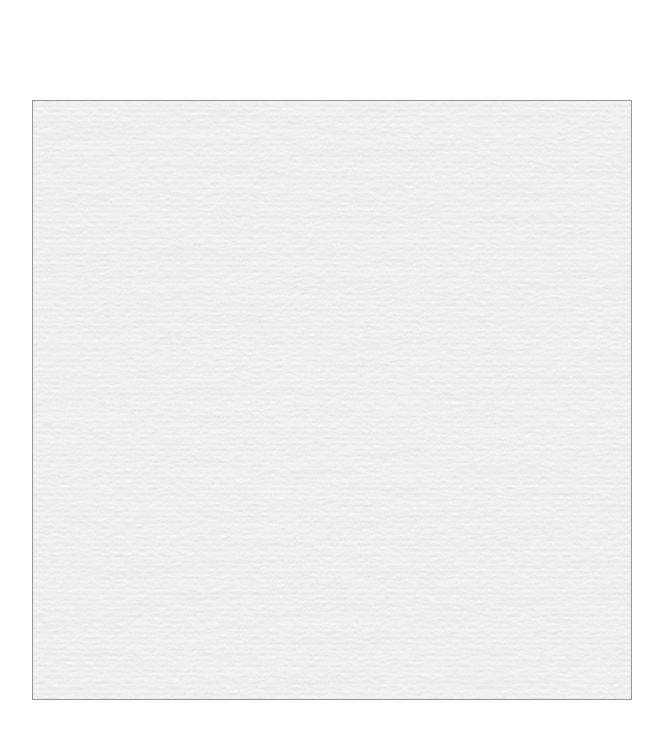
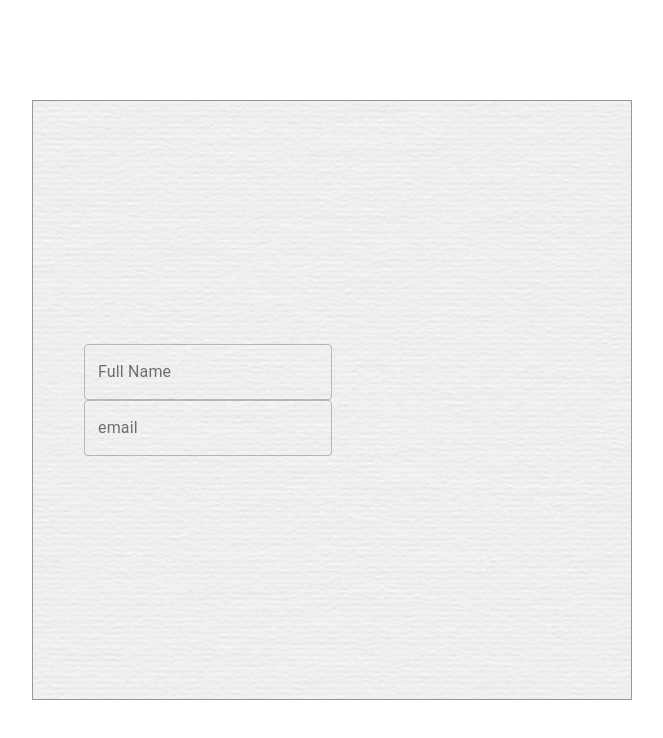
Before and after one commit to EdwardVilla0/FormPractice, a React (Create React App) app: page / in a window 1280 px wide. Shown: the top 738 px of the page, without its empty margins (308-971 px from the left). Built offline with nearby package versions, Linux system fonts and the light colour scheme.

Commit message:
adding textfield

```diff
--- a/src/components/Home/Home.component.js
+++ b/src/components/Home/Home.component.js
@@ -1,6 +1,12 @@
-import { Grid } from '@material-ui/core';
+import { Grid, makeStyles, TextField } from '@material-ui/core';
 import React, { useState } from 'react'
 import './Home.styles.css'
+
+const useStyle = makeStyles(theme => ({
+    root: {
+
+    }
+}))
 
 const initialValues = {
     id: 0,
@@ -16,12 +22,24 @@ const initialValues = {
 
 function Home() {
     const [values, setValues] = useState(initialValues);
+    const classes = useStyle()
     return (
         <div className="home">
-            <form>
+            <form className={classes.root}>
                 <Grid container>
-                    <Grid item></Grid>
-                    <Grid item></Grid>
+                    <Grid item xs={6}>
+                        <TextField
+                            variant="outlined"
+                            label="Full Name"
+                            value={values.fullname}
+                        />
+                        <TextField
+                            variant="outlined"
+                            label="email"
+                            value={values.email}
+                        />
+                    </Grid>
+                    <Grid item xs={6}></Grid>
                 </Grid>
             </form>
         </div>
```
